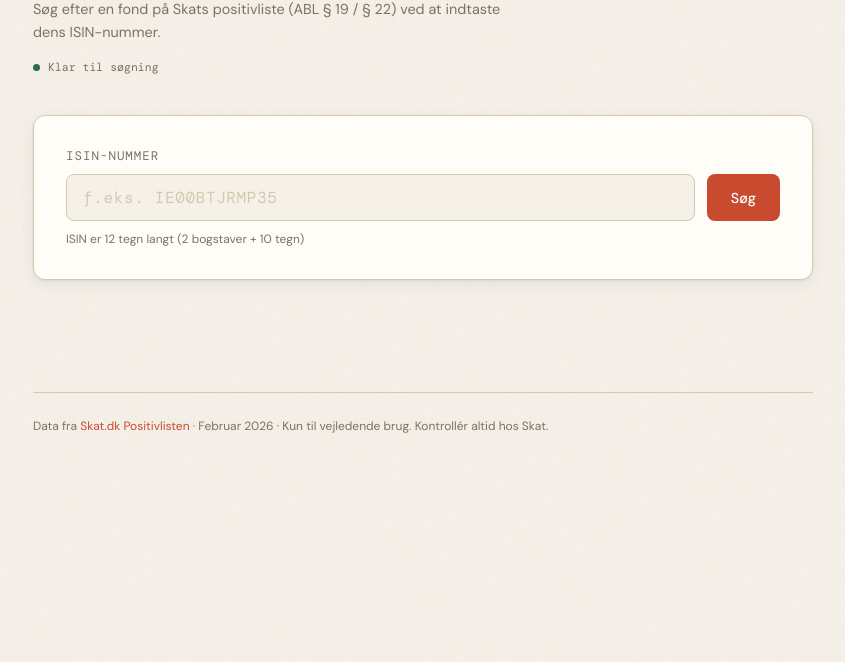
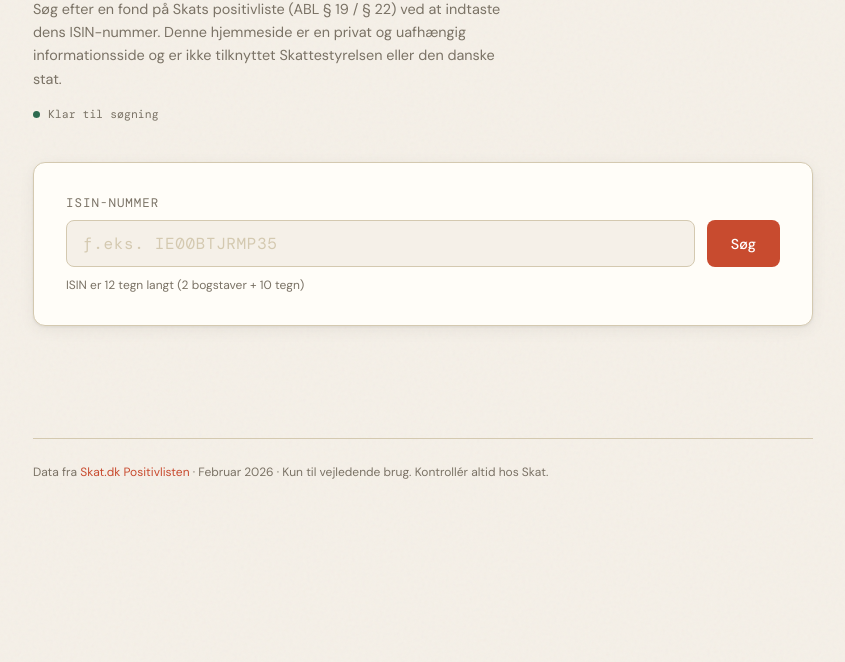
Before and after one commit to richkarlsen-dotcom/richkarlsen-dotcom.github.io, a plain HTML site: page index.html in a window 1280 px wide. Shown: the part 138-800 px from the top of the page, without its empty margins (217-1062 px from the left). Drawn offline with nearby package versions, Linux system fonts and the light colour scheme.

Commit message:
Update index.html

```diff
--- a/index.html
+++ b/index.html
@@ -294,7 +294,7 @@
   <header>
     <p class="eyebrow">Skat.dk · Positivlisten</p>
     <h1>ISIN <em>Opslag</em></h1>
-    <p class="subtitle">Søg efter en fond på Skats positivliste (ABL § 19 / § 22) ved at indtaste dens ISIN-nummer.</p>
+    <p class="subtitle">Søg efter en fond på Skats positivliste (ABL § 19 / § 22) ved at indtaste dens ISIN-nummer. Denne hjemmeside er en privat og uafhængig informationsside og er ikke tilknyttet Skattestyrelsen eller den danske stat.</p>
     <div class="data-status">
       <div class="dot"></div>
       <span>Klar til søgning</span>
```
